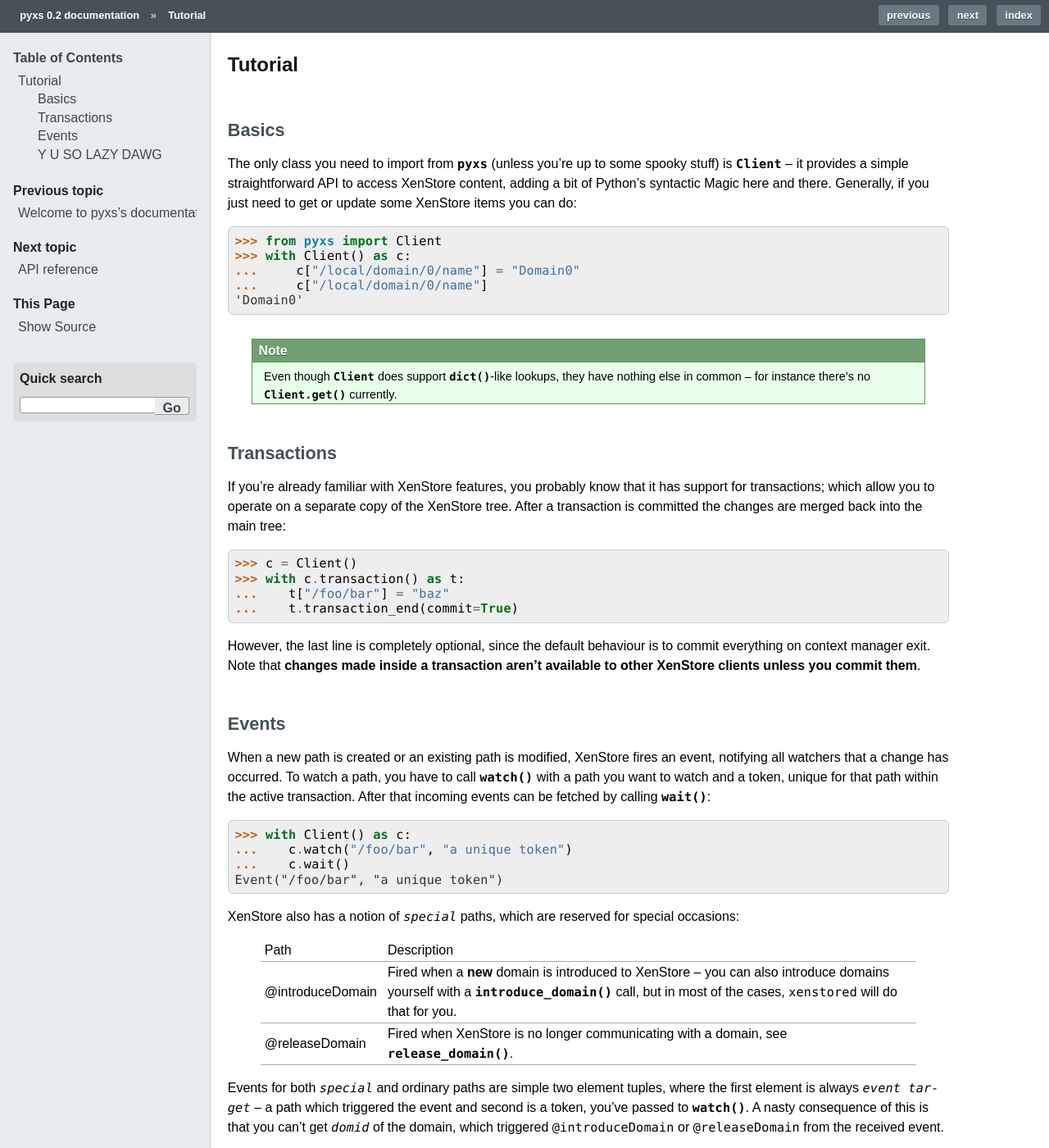
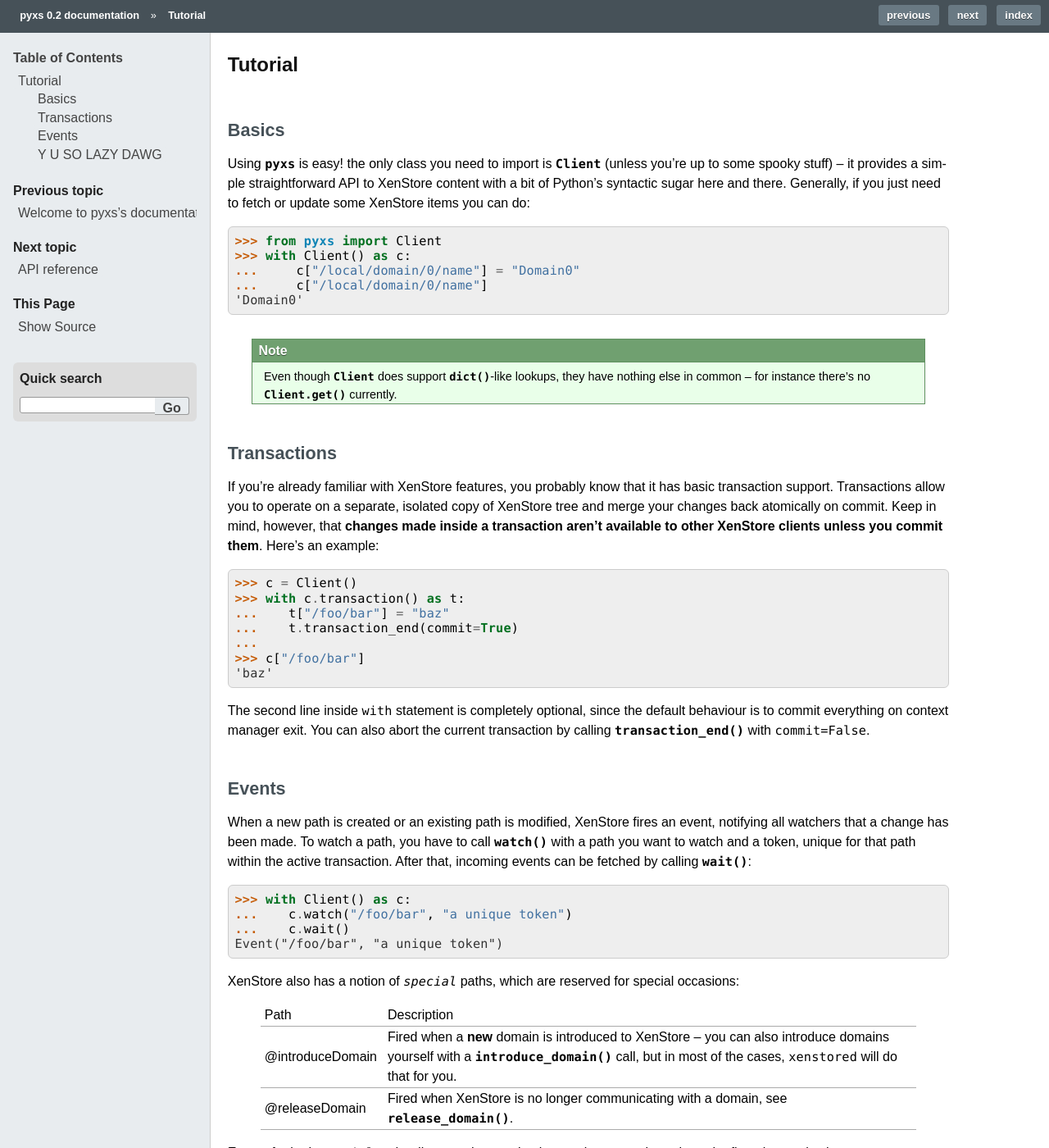
Before and after one commit to selectel/pyxs, a Sphinx documentation site: the page built from docs/tutorial.rst, in a window 1280 px wide and 1400 px high. Shown: the whole window at 82% size. Built offline with Sphinx 7.4.7, drawn with Linux system fonts in a browser that asks for light colours; some of the changed text lies outside the part shown.

Commit message:
Updated tutorial draft

```diff
--- a/docs/tutorial.rst
+++ b/docs/tutorial.rst
@@ -7,11 +7,11 @@ Tutorial
 Basics
 ------
 
-The only class you need to import from :mod:`pyxs` (unless you're up
-to some spooky stuff) is :class:`~pyxs.client.Client` -- it provides
-a simple straightforward API to access XenStore content, adding a bit
-of Python's syntactic Magic here and there. Generally, if you just need
-to get or update some XenStore items you can do::
+Using :mod:`pyxs` is easy! the only class you need to import is
+:class:`~pyxs.client.Client` (unless you're up to some spooky stuff)
+-- it provides a simple straightforward API to XenStore content with a
+bit of Python's syntactic sugar here and there. Generally, if you just
+need to fetch or update some XenStore items you can do::
 
    >>> from pyxs import Client
    >>> with Client() as c:
@@ -27,30 +27,35 @@ to get or update some XenStore items you can do::
 Transactions
 ------------
 
-If you're already familiar with XenStore features, you probably know that
-it has support for transactions; which allow you to operate on a separate
-copy of the XenStore tree. After a transaction is committed the changes
-are merged back into the main tree::
+If you're already familiar with XenStore features, you probably know
+that it has basic transaction support. Transactions allow you to operate
+on a separate, isolated copy of XenStore tree and merge your changes
+back atomically on commit. Keep in mind, however, that **changes made
+inside a transaction aren't available to other XenStore clients unless
+you commit them**. Here's an example::
 
     >>> c = Client()
     >>> with c.transaction() as t:
     ...    t["/foo/bar"] = "baz"
     ...    t.transaction_end(commit=True)
+    ...
+    >>> c["/foo/bar"]
+    'baz'
 
-However, the last line is completely optional, since the default behaviour
-is to commit everything on context manager exit. Note that **changes made
-inside a transaction aren't available to other XenStore clients unless you
-commit them**.
+The second line inside ``with`` statement is completely optional,
+since the default behaviour is to commit everything on context manager
+exit. You can also abort the current transaction by calling
+:meth:`~pyxs.client.Client.transaction_end` with ``commit=False``.
 
 
 Events
 ------
 
 When a new path is created or an existing path is modified, XenStore
-fires an event, notifying all watchers that a change has occurred. To
+fires an event, notifying all watchers that a change has been made. To
 watch a path, you have to call :meth:`~pyxs.client.Client.watch`
 with a path you want to watch and a token, unique for that path
-within the active transaction. After that incoming events can be
+within the active transaction. After that, incoming events can be
 fetched by calling :meth:`~pyxs.client.Client.wait`::
 
     >>> with Client() as c:
```
Also changed, not shown: other parts of docs/tutorial.rst (+1 -1 lines).
